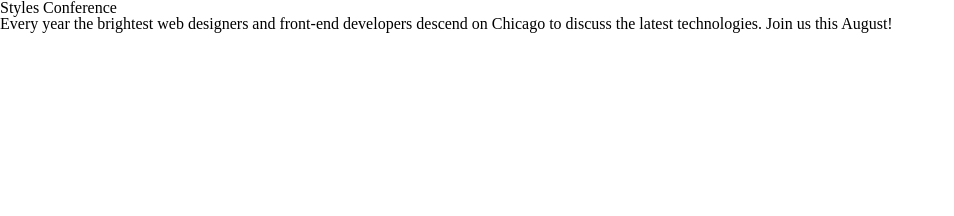
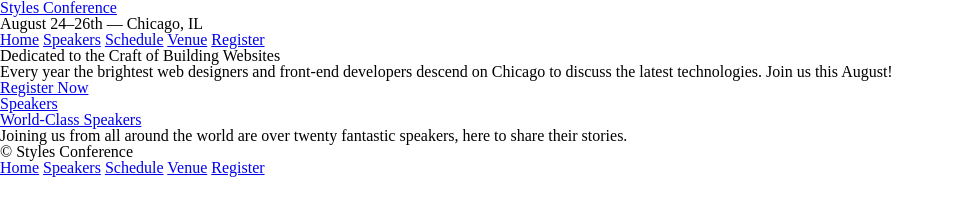
Before and after one commit to Pegasusor001/lighthouse-js-fundamentals, a plain HTML site: page Browser/index.html in a window 1280 px wide. Shown: the whole page, without its empty margins (0-954 px from the left). Drawn offline with Linux system fonts and the light colour scheme.

Commit message:
index-test

```diff
--- a/Browser/index.html
+++ b/Browser/index.html
@@ -5,8 +5,51 @@
     <title>Styles Conference</title>
     <link rel="stylesheet" href="assets/stylesheets/main.css">
   </head>
+
   <body>
-    <h1>Styles Conference</h1>
-    <p>Every year the brightest web designers and front-end developers descend on Chicago to discuss the latest technologies. Join us this August!</p>
+    <header>
+      <h1><a href="index.html">Styles Conference</a></h1>
+      <h3>August 24&ndash;26th &mdash; Chicago, IL</h3>
+
+      <nav>
+        <a href="index.html">Home</a>
+        <a href="speakers.html">Speakers</a>
+        <a href="schedule.html">Schedule</a>
+        <a href="venue.html">Venue</a>
+        <a href="register.html">Register</a>
+      </nav>
+
+    </header>
+    <section>
+      <h2>Dedicated to the Craft of Building Websites</h2>
+      <p>Every year the brightest web designers and front-end developers descend on Chicago to discuss the latest technologies. Join us this August!</p>
+
+      <section>
+        <a href="register.html">Register Now</a>
+
+        <section>
+          <a href="speakers.html">
+            <h5>Speakers</h5>
+            <h3>World-Class Speakers</h3>
+          </a>
+          <p>Joining us from all around the world are over twenty fantastic speakers, here to share their stories.</p>
+        </section>
+
+      </section>
+    </section>
+
+    <footer>
+      <small>&copy; Styles Conference</small>
+
+      <nav>
+        <a href="index.html">Home</a>
+        <a href="speakers.html">Speakers</a>
+        <a href="schedule.html">Schedule</a>
+        <a href="venue.html">Venue</a>
+        <a href="register.html">Register</a>
+      </nav>
+
+    </footer>
+
   </body>
 </html>
```
